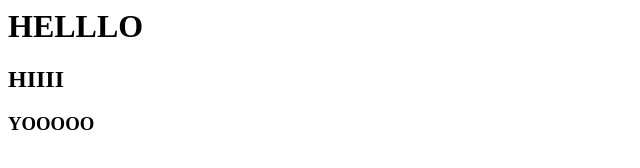
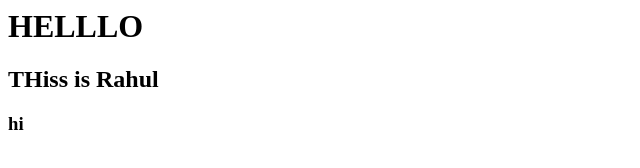
Before and after one commit to Rahuleus12/SampleGitActions, a plain HTML site: page index.html in a window 1280 px wide. Shown: the whole page, without its empty margins (0-640 px from the left). Drawn offline with Linux system fonts and the light colour scheme.

Commit message:
Update index.html

```diff
--- a/index.html
+++ b/index.html
@@ -1 +1 @@
-<html><body><h1>HELLLO</h1><h2>HIIII</h2><h3>YOOOOO</h3></body></html>
+<html><body><h1>HELLLO</h1><h2>THiss is Rahul</h2><h3>hi</h3></body></html>
```
